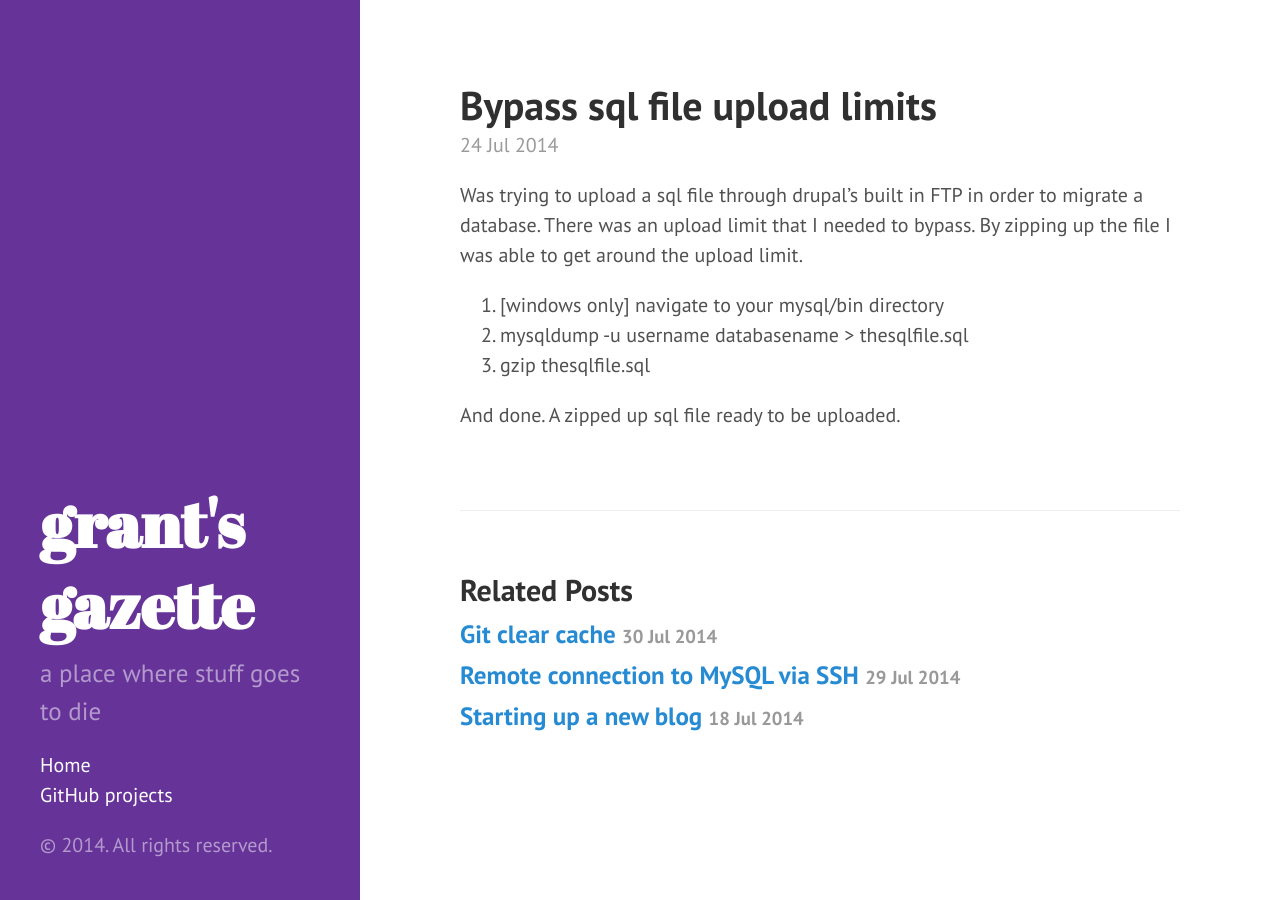
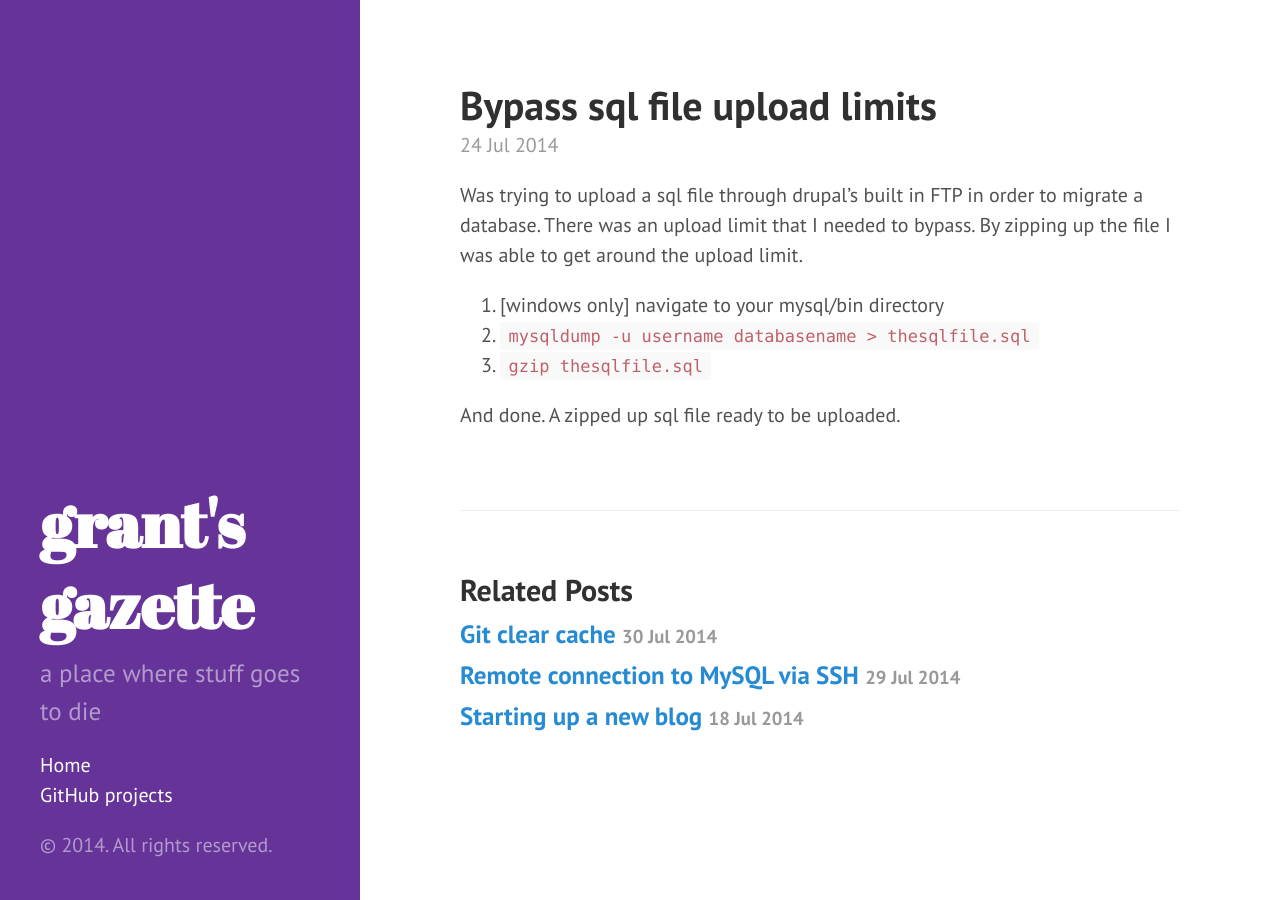
Before and after one commit to grantnicholas/blog, a Jekyll site: the page built from _posts/2014-07-24-Zip-up-a-sql-file-to-bypass-upload-limits.md, in a window 1280 px wide. Built offline with Jekyll 4.4.1, drawn with Linux system fonts in a browser that asks for light colours; Markdown is read by kramdown in place of the engine named in the settings.

Commit message:
made codeblock edits

```diff
--- a/_posts/2014-07-24-Zip-up-a-sql-file-to-bypass-upload-limits.md
+++ b/_posts/2014-07-24-Zip-up-a-sql-file-to-bypass-upload-limits.md
@@ -7,7 +7,7 @@ Was trying to upload a sql file through drupal's built in FTP in order to migrat
 By zipping up the file I was able to get around the upload limit.
 
 1. [windows only] navigate to your mysql/bin directory
-2. mysqldump -u username databasename > thesqlfile.sql
-3. gzip thesqlfile.sql
+2. `mysqldump -u username databasename > thesqlfile.sql`
+3. `gzip thesqlfile.sql`
 
 And done. A zipped up sql file ready to be uploaded.
```
Also changed, not shown: _posts/2014-07-29-remote-connection-to-mysql-via-ssh.md (+2 -2 lines).
